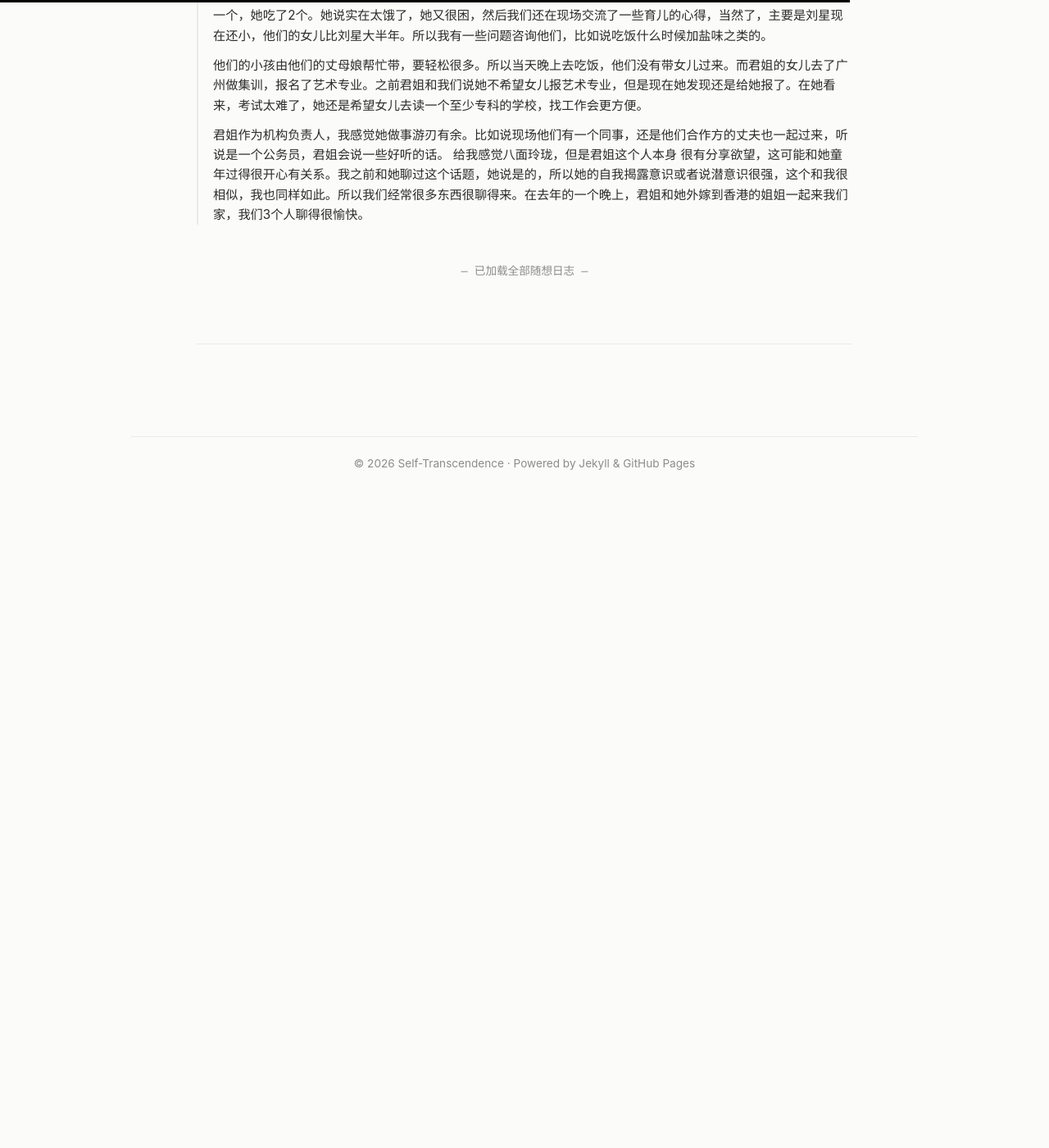
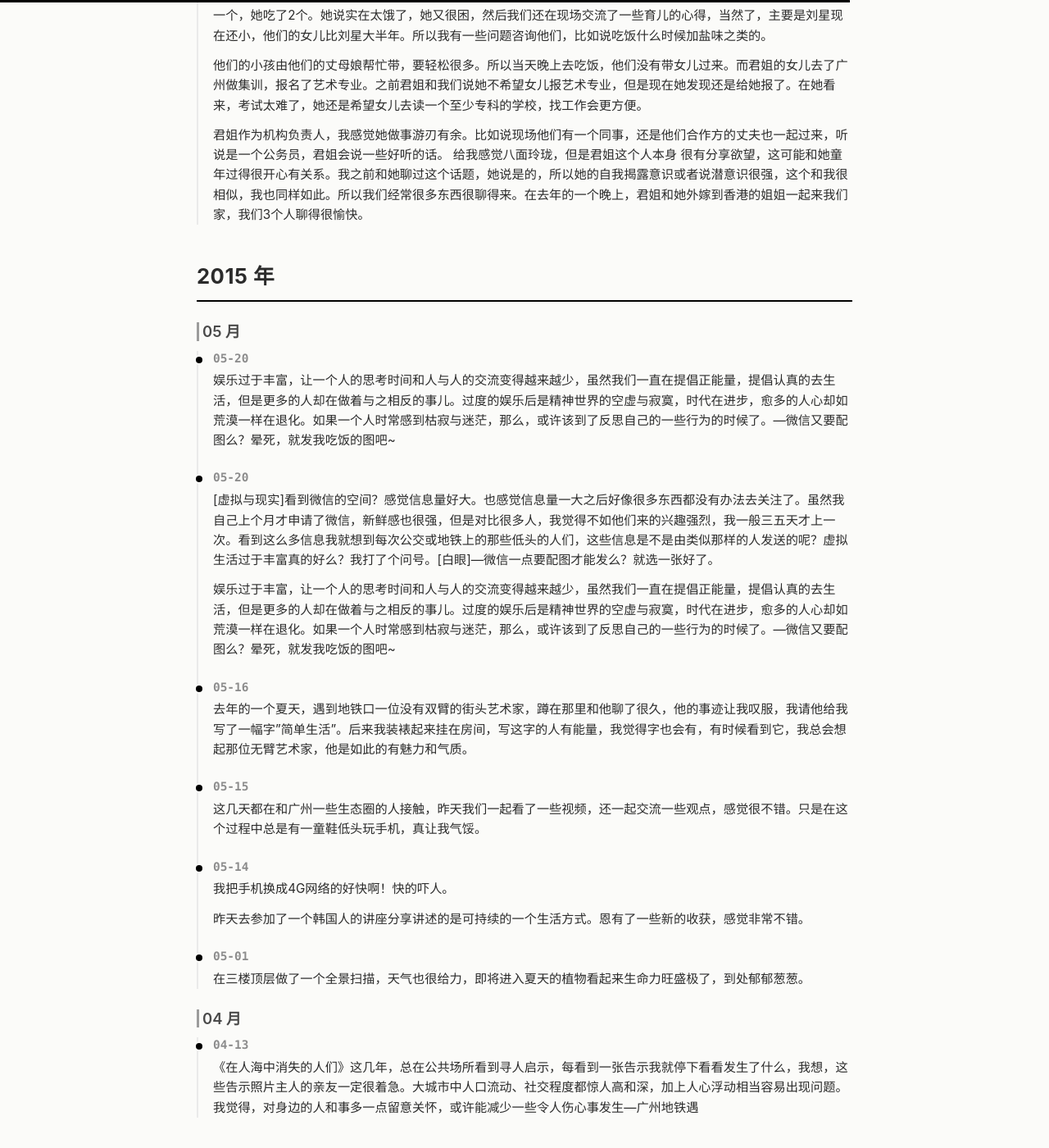
Before and after one commit to Natural-system/self-transcendence, a Jekyll site: the page built from log.md, in a window 1280 px wide and 1400 px high, scrolled down 1306 px. Shown: the whole window at 82% size. Built offline with Jekyll 4.4.1, drawn with Linux system fonts in a browser that asks for light colours; comment, search, counter and statistics services are not loaded; before the commit the page ends 1923 px from its top, so only the background shows below that.

Commit message:
嗯，调整

```diff
--- a/log.md
+++ b/log.md
@@ -35,3 +35,49 @@ permalink: /log/
 他们的小孩由他们的丈母娘帮忙带，要轻松很多。所以当天晚上去吃饭，他们没有带女儿过来。而君姐的女儿去了广州做集训，报名了艺术专业。之前君姐和我们说她不希望女儿报艺术专业，但是现在她发现还是给她报了。在她看来，考试太难了，她还是希望女儿去读一个至少专科的学校，找工作会更方便。
 
 君姐作为机构负责人，我感觉她做事游刃有余。比如说现场他们有一个同事，还是他们合作方的丈夫也一起过来，听说是一个公务员，君姐会说一些好听的话。  给我感觉八面玲珑，但是君姐这个人本身 很有分享欲望，这可能和她童年过得很开心有关系。我之前和她聊过这个话题，她说是的，所以她的自我揭露意识或者说潜意识很强，这个和我很相似，我也同样如此。所以我们经常很多东西很聊得来。在去年的一个晚上，君姐和她外嫁到香港的姐姐一起来我们家，我们3个人聊得很愉快。
+
+# 2015 年
+
+## 05 月
+
+
+
+
+
+
+
+
+
+### 05-20
+
+娱乐过于丰富，让一个人的思考时间和人与人的交流变得越来越少，虽然我们一直在提倡正能量，提倡认真的去生活，但是更多的人却在做着与之相反的事儿。过度的娱乐后是精神世界的空虚与寂寞，时代在进步，愈多的人心却如荒漠一样在退化。如果一个人时常感到枯寂与迷茫，那么，或许该到了反思自己的一些行为的时候了。---微信又要配图么？晕死，就发我吃饭的图吧~
+
+### 05-20
+
+[虚拟与现实]看到微信的空间？感觉信息量好大。也感觉信息量一大之后好像很多东西都没有办法去关注了。虽然我自己上个月才申请了微信，新鲜感也很强，但是对比很多人，我觉得不如他们来的兴趣强烈，我一般三五天才上一次。看到这么多信息我就想到每次公交或地铁上的那些低头的人们，这些信息是不是由类似那样的人发送的呢？虚拟生活过于丰富真的好么？我打了个问号。[白眼]---微信一点要配图才能发么？就选一张好了。
+
+娱乐过于丰富，让一个人的思考时间和人与人的交流变得越来越少，虽然我们一直在提倡正能量，提倡认真的去生活，但是更多的人却在做着与之相反的事儿。过度的娱乐后是精神世界的空虚与寂寞，时代在进步，愈多的人心却如荒漠一样在退化。如果一个人时常感到枯寂与迷茫，那么，或许该到了反思自己的一些行为的时候了。---微信又要配图么？晕死，就发我吃饭的图吧~
+
+### 05-16
+
+去年的一个夏天，遇到地铁口一位没有双臂的街头艺术家，蹲在那里和他聊了很久，他的事迹让我叹服，我请他给我写了一幅字"简单生活"。后来我装裱起来挂在房间，写这字的人有能量，我觉得字也会有，有时候看到它，我总会想起那位无臂艺术家，他是如此的有魅力和气质。
+
+### 05-15
+
+这几天都在和广州一些生态圈的人接触，昨天我们一起看了一些视频，还一起交流一些观点，感觉很不错。只是在这个过程中总是有一童鞋低头玩手机，真让我气馁。
+
+### 05-14
+
+我把手机换成4G网络的好快啊！快的吓人。
+
+昨天去参加了一个韩国人的讲座分享讲述的是可持续的一个生活方式。恩有了一些新的收获，感觉非常不错。
+
+### 05-01
+
+在三楼顶层做了一个全景扫描，天气也很给力，即将进入夏天的植物看起来生命力旺盛极了，到处郁郁葱葱。
+
+## 04 月
+
+### 04-13
+
+《在人海中消失的人们》这几年，总在公共场所看到寻人启示，每看到一张告示我就停下看看发生了什么，我想，这些告示照片主人的亲友一定很着急。大城市中人口流动、社交程度都惊人高和深，加上人心浮动相当容易出现问题。我觉得，对身边的人和事多一点留意关怀，或许能减少一些令人伤心事发生—广州地铁遇
```
Also changed, not shown: _config.yml (line endings or trailing spaces).
